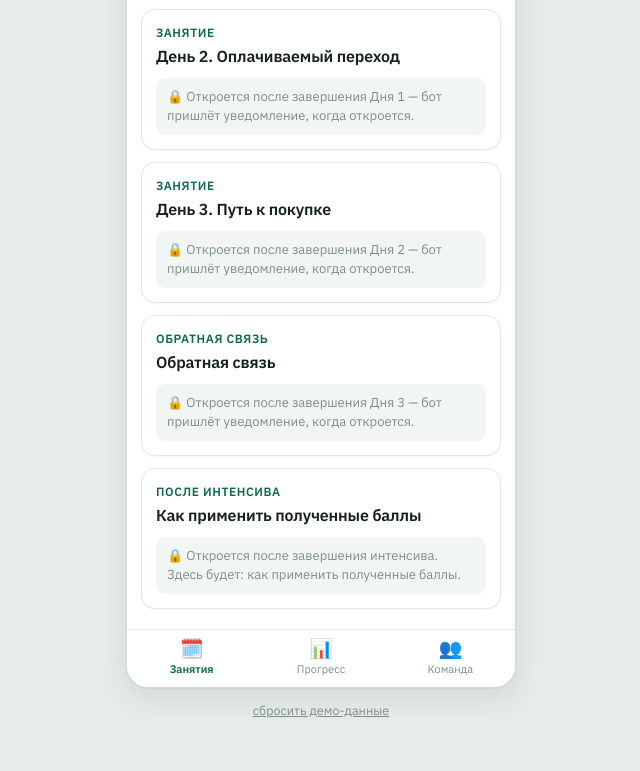
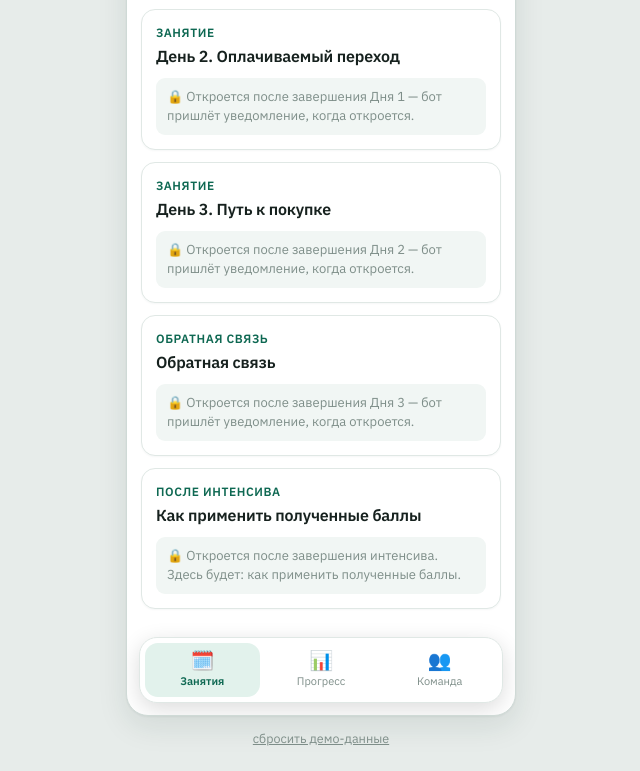
Before and after one commit to Ehai1911/neurovia-miniapp, a plain HTML site: page index.html in a window 1280 px wide. Shown: the part 796-1567 px from the top of the page, without its empty margins (319-959 px from the left). Before the commit the page ends 1539 px from the top, so only its background shows below. Drawn offline with Linux system fonts and the light colour scheme.

Commit message:
Плавающая нижняя панель вкладок
Co-Authored-By: Claude Opus 4.8 <noreply@anthropic.com>

```diff
--- a/index.html
+++ b/index.html
@@ -109,11 +109,13 @@
   .role{margin-left:auto;font-size:11.5px;font-weight:600;padding:3px 9px;border-radius:999px;background:var(--accent-soft);color:var(--accent-ink);}
 
   /* tabs */
-  .tabs{display:flex;border-top:1px solid var(--border);background:var(--app);}
-  .tab{flex:1;appearance:none;border:none;background:none;cursor:pointer;padding:9px 4px 10px;
-    display:flex;flex-direction:column;align-items:center;gap:3px;color:var(--ink-faint);font:inherit;font-size:11px;}
+  .tabs{display:flex;gap:4px;margin:8px 12px calc(12px + env(safe-area-inset-bottom));padding:5px;
+    border:1px solid var(--border);border-radius:18px;background:var(--app);
+    box-shadow:0 6px 22px rgba(0,0,0,.14);}
+  .tab{flex:1;appearance:none;border:none;background:none;cursor:pointer;padding:8px 4px;border-radius:13px;
+    display:flex;flex-direction:column;align-items:center;gap:3px;color:var(--ink-faint);font:inherit;font-size:11px;transition:background .15s;}
   .tab .i{font-size:19px;line-height:1;}
-  .tab[aria-selected="true"]{color:var(--accent-ink);font-weight:600;}
+  .tab[aria-selected="true"]{color:var(--accent-ink);font-weight:600;background:var(--accent-soft);}
   .tab:focus-visible{outline:2px solid var(--accent);outline-offset:-3px;}
   .resetbar{max-width:390px;margin:12px auto 0;text-align:center;}
   .resetbar button{font:inherit;font-size:12.5px;color:var(--ink-faint);background:none;border:none;cursor:pointer;text-decoration:underline;}
```
